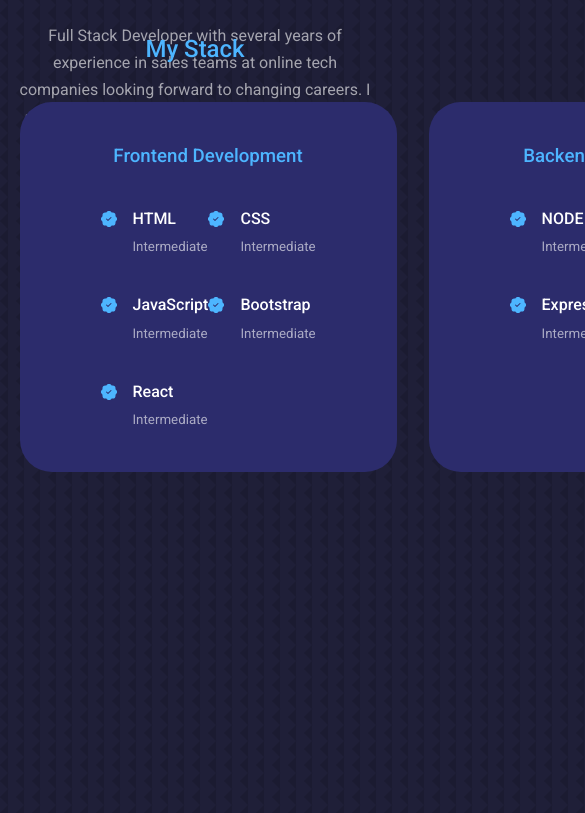
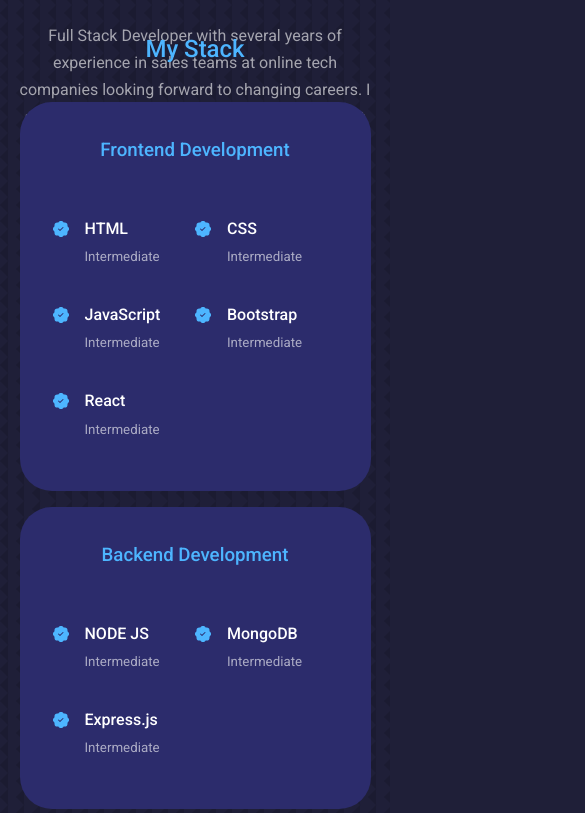
Before and after one commit to RafaMR/React-portfolio-website-Rafa, a React (Create React App) app: page / in a window 390 px wide. Shown: the part 1851-2664 px from the top of the page, 585 px wide, since content can reach past the window. Built offline with nearby package versions, Linux system fonts and the light colour scheme.

Commit message:
experience css finished

```diff
--- a/src/components/experience/experience.css
+++ b/src/components/experience/experience.css
@@ -38,3 +38,31 @@
   margin-top: 6px;
   color: var(--color-primary);
 }
+
+/*  ----- Media Queries (Medium Devices) ----- */
+
+@media screen and (max-width: 1024px) {
+  .experience-container {
+    grid-template-columns: 1fr;
+  }
+  .experience-container > div {
+    width: 80%;
+    padding: 2rem;
+    margin: 0 auto;
+  }
+
+  .experience-content {
+    padding: 1rem;
+  }
+}
+
+/*  ----- Media Queries (Small Devices) ----- */
+@media screen and (max-width: 600px) {
+  .experience-container {
+    gap: 1rem;
+  }
+  .experience-container > div {
+    width: 100%;
+    padding: 2rem 1rem;
+  }
+}
```
